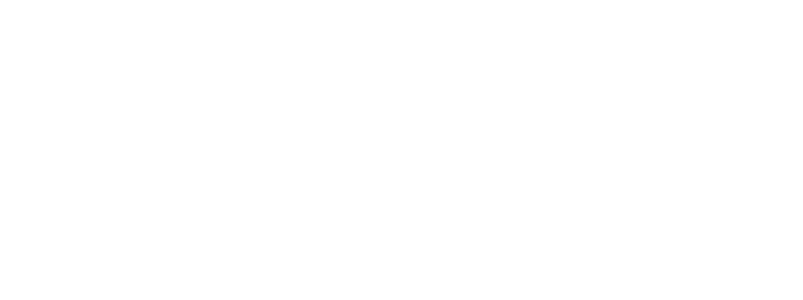
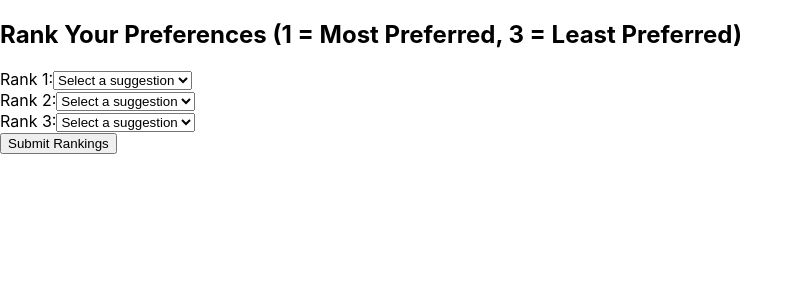
Before and after one commit to 392-f24/FlightSight, a React (Vite) app: page /suggestions in a window 1280 px wide. Before the commit this address had no page. Shown: the top 300 px of the page, without its empty margins (0-803 px from the left). Built offline with nearby package versions, Linux system fonts and the light colour scheme.

Commit message:
create suggestion page and adjust matching algorithm

```diff
--- a/src/App.jsx
+++ b/src/App.jsx
@@ -2,6 +2,7 @@
 import { BrowserRouter as Router, Routes, Route, useNavigate } from 'react-router-dom';
 import Home from './components/Home';
 import Results from './components/Results';
+import Suggestions from './components/Suggestions';
 
 function App() {
   return (
@@ -9,6 +10,7 @@
       <Routes>
         <Route path="/" element={<Home />} />
         <Route path="/results" element={<Results />} />
+        <Route path="/suggestions" element={<Suggestions />} />
       </Routes>
     </Router>
   );
--- /dev/null
+++ b/src/components/Suggestions.jsx
@@ -0,0 +1,94 @@
+import React, { useState } from 'react';
+import { matchPreferences } from '../utilities/matching';
+
+const locationList = [
+    { name: 'Location 1', price: 100, distance: 50 },
+    { name: 'Location 2', price: 150, distance: 15 },
+    { name: 'Location 3', price: 120, distance: 20 }
+];
+
+const Suggestions = () => {
+    const suggestionsList = [
+        'Flight price',
+        'Flight distance',
+        'Cost-effectiveness'
+    ];
+
+    const [rankings, setRankings] = useState({
+        1: null,
+        2: null,
+        3: null
+    });
+
+    const handleRankChange = (event, rank) => {
+        const selectedSuggestion = event.target.value;
+        const updatedRankings = { ...rankings, [rank]: selectedSuggestion };
+        Object.keys(updatedRankings).forEach((key) => {
+            if (key !== rank && updatedRankings[key] === selectedSuggestion) {
+                updatedRankings[key] = null;
+            }
+        });
+
+        setRankings(updatedRankings);
+    };
+
+    const handleSubmit = (e) => {
+        e.preventDefault();
+        const preferences = {
+            price: null,
+            distance: null,
+            value: null
+        };
+        Object.keys(rankings).forEach((rank) => {
+            const selectedSuggestion = rankings[rank];
+
+            switch (selectedSuggestion) {
+                case 'Flight price':
+                    preferences.price = parseInt(rank);
+                    break;
+                case 'Flight distance':
+                    preferences.distance = parseInt(rank);
+                    break;
+                case 'Cost-effectiveness':
+                        preferences.value = parseInt(rank);
+                        break;
+                default:
+                    break;
+            }
+        });
+        console.log('Preferences:', preferences);
+
+        const sortedLocations = matchPreferences(locationList, preferences);
+        console.log('Sorted Locations:', sortedLocations);
+    };
+
+
+    return (
+        <div>
+            <h2>Rank Your Preferences (1 = Most Preferred, 3 = Least Preferred)</h2>
+            <form onSubmit={handleSubmit}>
+                {Object.keys(rankings).map((rank) => (
+                    <div key={rank}>
+                        <label>Rank {rank}:</label>
+                        <select
+                            value={rankings[rank] || ''}
+                            onChange={(e) => handleRankChange(e, rank)}
+                        >
+                            <option value="">Select a suggestion</option>
+                            {suggestionsList.map((suggestion) => (
+                                <option key={suggestion} value={suggestion}>
+                                    {suggestion}
+                                </option>
+                            ))}
+                        </select>
+                    </div>
+                ))}
+                <div>
+                    <button type="submit">Submit Rankings</button>
+                </div>
+            </form>
+        </div>
+    );
+};
+
+export default Suggestions;
--- a/src/utilities/matching.jsx
+++ b/src/utilities/matching.jsx
@@ -1,25 +1,47 @@
+const normalize = (value, maxValue) => {
+    return value / maxValue;
+}
+
+const calculatePricePerDistance = (price, distance) => {
+    return distance === 0 ? 0 : price / distance;
+}
+
+const applyWeighting = (score, weight) => {
+    return score * weight;
+}
+
+const matchLocation = (userPreferences, location, maxPricePerDistance, maxDistance, maxPrice) => {
+    const locationPricePerDistance = calculatePricePerDistance(location.price, location.distance);
+
+    const normalizedLocationPricePerDistance = normalize(locationPricePerDistance, maxPricePerDistance);
+    const normalizedLocationDistance = normalize(location.distance, maxDistance);
+    const normalizedPrice = normalize(location.price, maxPrice)
+
+    const priceWeight = userPreferences.price === 1 ? 1 : userPreferences.price === 2 ? 0.7 : 0.5;
+    const distanceWeight = userPreferences.distance === 1 ? 1 : userPreferences.distance === 2 ? 0.7 : 0.5;
+    const valueWeight = userPreferences.value === 1 ? 1 : userPreferences.value === 2 ? 0.7: 0.5;
+
+    const weightedValueScore = applyWeighting(normalizedLocationPricePerDistance, valueWeight);
+    const weightedPriceScore = applyWeighting(normalizedPrice, priceWeight);
+    const weightedDistanceScore = applyWeighting(normalizedLocationDistance, distanceWeight);
+
+    const totalScore = weightedPriceScore + weightedDistanceScore + weightedValueScore;
+
+    return totalScore;
+}
+
 export const matchPreferences = (locationList, preferences) => {
-    const calculateMatchScore = (location) => {
-        let score = 0;
-        for (const [key, { value, weight }] of Object.entries(preferences)) {
-            if (location[key] !== undefined) {
-                const diff = Math.abs(location[key] - value);
-                score += (1 / (1 + diff)) * weight;
-            }
-        }
+    const maxPricePerDistance = Math.max(...locationList.map(location => calculatePricePerDistance(location.price, location.distance)));
+    const maxDistance = Math.max(...locationList.map(location => location.distance));
+    const maxPrice = Math.max(...locationList.map(location => location.price))
 
-        console.log(location.name, score);
-        return score;
-    };
+    const sortedLocations = locationList
+        .map(location => ({
+            ...location,
+            pricePerDistance: calculatePricePerDistance(location.price, location.distance),
+            score: matchLocation(preferences, location, maxPricePerDistance, maxDistance, maxPrice)
+        }))
+        .sort((a, b) => a.score - b.score);
 
-    const locationsWithScores = locationList.map(location => ({
-        ...location,
-        score: calculateMatchScore(location)
-    }));
-
-    console.log("Before sorting:", locationsWithScores);
-
-    return locationsWithScores
-        .sort((a, b) => b.score - a.score)
-        .map(({ score, ...rest }) => rest);
-};
+    return sortedLocations;
+}
```
